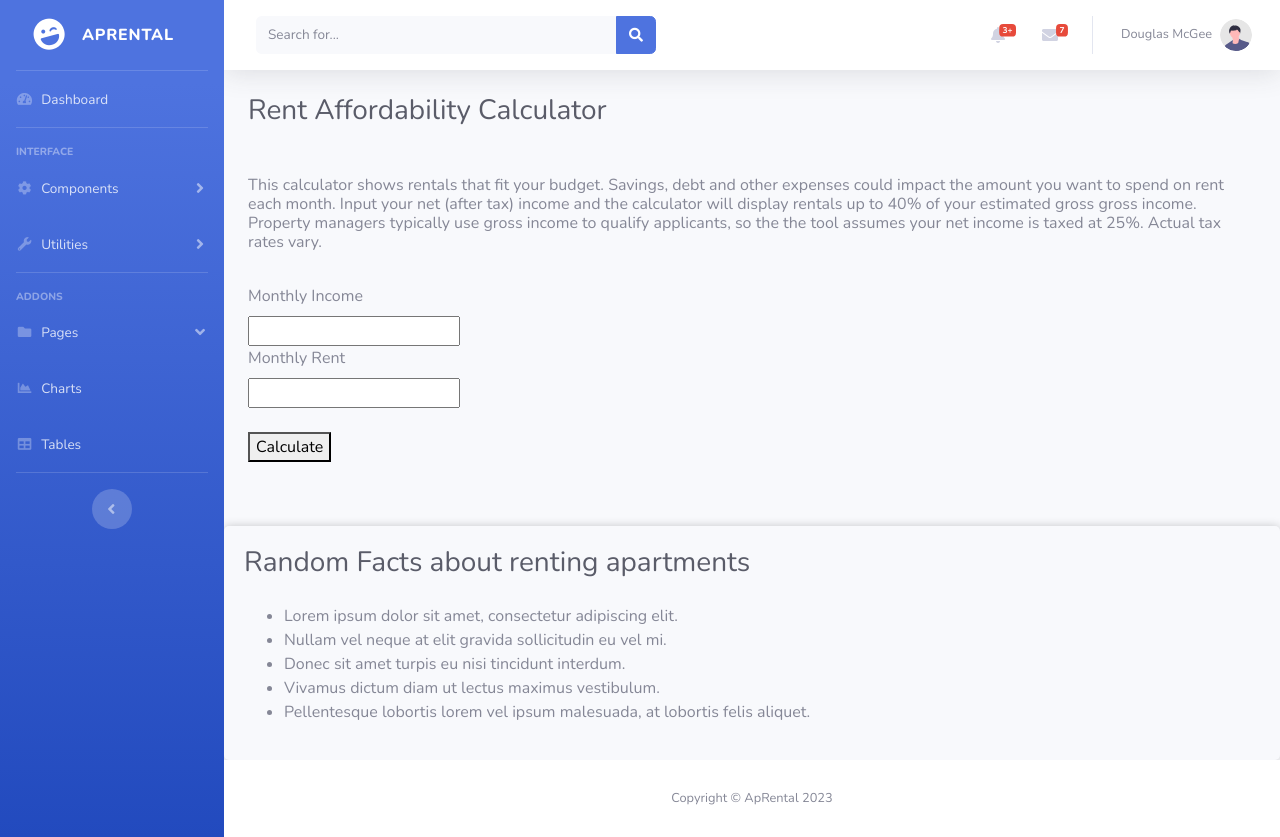
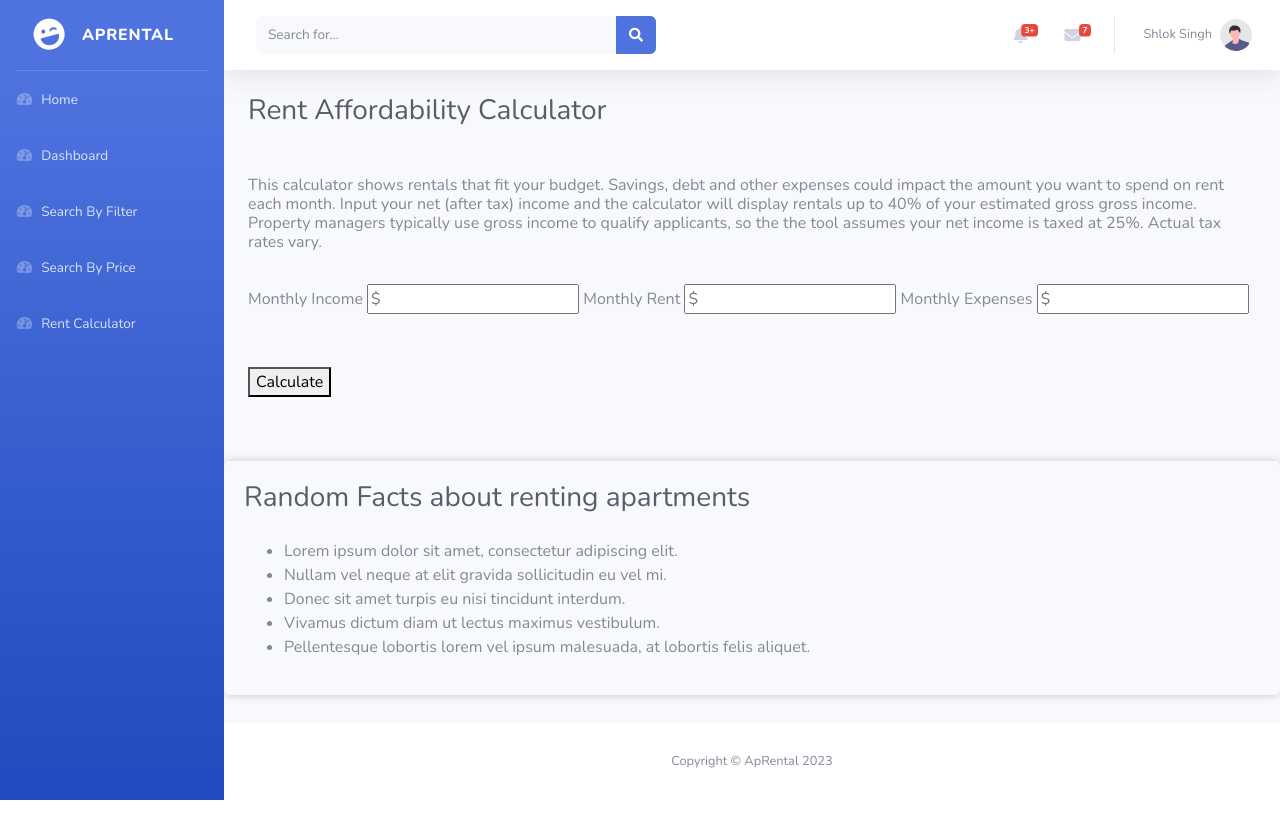
Before and after one commit to dishvyas/ApRental, a Django app: page /app/calculator/ in a window 1280 px wide. After the commit the page ends 800 px from the top, so only its background shows below. Run offline with Django 3.2, Linux system fonts and the light colour scheme; some libraries are stand-ins or nearby versions.

Commit message:
added some changes to calculator page

```diff
--- a/rental/templates/rentCalc.html
+++ b/rental/templates/rentCalc.html
@@ -29,21 +29,42 @@
                     <h6>This calculator shows rentals that fit your budget. Savings, debt and other expenses could impact the amount you want to spend on rent each month. Input your net (after tax) income and the calculator will display rentals up to 40% of your estimated gross gross income. Property managers typically use gross income to qualify applicants, so the the tool assumes your net income is taxed at 25%. Actual tax rates vary.</h6>
                     <br>
                     <form id = "rentC">
-
-                        <label id = "income" for="income">Monthly Income</label>
-                        <br>
-                        <input type="number" id="income" name="income" required>
-                        <br>
+                        <!-- <div style = "display: block;"> -->
+                        <div class="placeholder" data-placeholder="$">
+                        <label id = "inco" for="income">Monthly Income</label>
+                        <!-- <br> -->
+                        <input type="number" id="income" style="display: inline-block;" placeholder="$" name="income" required >
+                        <!-- </div> -->
+                        <!-- <br> -->
+                        <!-- <div style = "display: block;"> -->
                         <label id = "amount" for="rent">Monthly Rent</label>
-                        <br>
-                        <input type="number" id="rent" name="rent" required>
+                        <!-- <br> -->
+                        <input type="number" id="rent" style="display: inline-block;" placeholder="$" name="rent" required>
+                        <!-- </div> -->
+                        <!-- <div> -->
+                        <!-- <br> -->
+                        <label id = "expen" for="expense">Monthly Expenses</label>
+                        <!-- <br> -->
+                        <input type="number" id="expense" style="display: inline-block;" placeholder="$" name="expense" required >
+                        </div>
                         <br><br>
                         <button id ="calC" type="button" id="calculate">Calculate</button>
-                        <br>
                         <p id="result"></p>
                     </form>
                     <br>
                 </div>
+                <script>
+                    var button = document.getElementById("calC");
+                    var text = document.getElementById("result");
+
+                    button.addEventListener("click", function()
+                    {
+                        document.getElementById("income").value = "";
+                        document.getElementById("rent").value = "";
+                        document.getElementById("expense").value = "";
+                        text.textContent = "The estimated rent based on your inputs is $dummy!";
+                    });
+                  </script>
                 <!-- /.container-fluid -->
                 <br>
                 <div class="fact-box" style = "padding : 20px; border-radius: 5px; border-radius: 5px; box-shadow: 0 0 10px rgba(0,0,0,0.2);">
--- a/rental/templates/sidebar_part.html
+++ b/rental/templates/sidebar_part.html
@@ -12,107 +12,32 @@
             <!-- Divider -->
             <hr class="sidebar-divider my-0">
 
-            <!-- Nav Item - Dashboard -->
+            <!-- Nav Item - Pages -->
             <li class="nav-item {% if filename == "index" %}active{% endif %}">
                 <a class="nav-link" href="/index.html">
                     <i class="fas fa-fw fa-tachometer-alt"></i>
+                    <span>Home</span></a>
+            </li>
+            <li class="nav-item {% if filename == "index" %}active{% endif %}">
+                <a class="nav-link" href="/dashboard.html">
+                    <i class="fas fa-fw fa-tachometer-alt"></i>
                     <span>Dashboard</span></a>
             </li>
-
-            <!-- Divider -->
-            <hr class="sidebar-divider">
-
-            <!-- Heading -->
-            <div class="sidebar-heading">
-                Interface
-            </div>
-
-            <!-- Nav Item - Pages Collapse Menu -->
-            <li class="nav-item {% if collapse == "components" %}active{% endif %}">
-                <a class="nav-link collapsed" href="#" data-toggle="collapse" data-target="#collapseTwo"
-                    aria-expanded="true" aria-controls="collapseTwo">
-                    <i class="fas fa-fw fa-cog"></i>
-                    <span>Components</span>
-                </a>
-                <div id="collapseTwo" class="collapse {% if collapse == "components" %}show{% endif %}" aria-labelledby="headingTwo" data-parent="#accordionSidebar">
-                    <div class="bg-white py-2 collapse-inner rounded">
-                        <h6 class="collapse-header">Custom Components:</h6>
-                        <a class="collapse-item {% if filename == "buttons" %}active{% endif %}" href="/buttons.html">Buttons</a>
-                        <a class="collapse-item {% if filename == "cards" %}active{% endif %}" href="/cards.html">Cards</a>
-                    </div>
-                </div>
+            <li class="nav-item {% if filename == "index" %}active{% endif %}">
+                <a class="nav-link" href="/searchbyF.html">
+                    <i class="fas fa-fw fa-tachometer-alt"></i>
+                    <span>Search By Filter</span></a>
             </li>
-
-            <!-- Nav Item - Utilities Collapse Menu -->
-            <li class="nav-item {% if collapse == "utilities" %}active{% endif %}">
-                <a class="nav-link collapsed" href="#" data-toggle="collapse" data-target="#collapseUtilities"
-                    aria-expanded="true" aria-controls="collapseUtilities">
-                    <i class="fas fa-fw fa-wrench"></i>
-                    <span>Utilities</span>
-                </a>
-                <div id="collapseUtilities" class="collapse {% if collapse == "utilities" %}show{% endif %}" aria-labelledby="headingUtilities"
-                    data-parent="#accordionSidebar">
-                    <div class="bg-white py-2 collapse-inner rounded">
-                        <h6 class="collapse-header">Custom Utilities:</h6>
-                        <a class="collapse-item {% if filename == "utilities-color" %}active{% endif %}" href="/utilities-color.html">Colors</a>
-                        <a class="collapse-item {% if filename == "utilities-border" %}active{% endif %}" href="/utilities-border.html">Borders</a>
-                        <a class="collapse-item {% if filename == "utilities-animation" %}active{% endif %}" href="/utilities-animation.html">Animations</a>
-                        <a class="collapse-item {% if filename == "utilities-other" %}active{% endif %}" href="/utilities-other.html">Other</a>
-                    </div>
-                </div>
+            <li class="nav-item {% if filename == "index" %}active{% endif %}">
+                <a class="nav-link" href="/searchbyP.html">
+                    <i class="fas fa-fw fa-tachometer-alt"></i>
+                    <span>Search By Price</span></a>
             </li>
-
-            <!-- Divider -->
-            <hr class="sidebar-divider">
-
-            <!-- Heading -->
-            <div class="sidebar-heading">
-                Addons
-            </div>
-
-            <!-- Nav Item - Pages Collapse Menu -->
-            <li class="nav-item {% if collapse == "pages" %}active{% endif %}">
-                <a class="nav-link" href="#" data-toggle="collapse" data-target="#collapsePages" aria-expanded="true"
-                    aria-controls="collapsePages">
-                    <i class="fas fa-fw fa-folder"></i>
-                    <span>Pages</span>
-                </a>
-                <div id="collapsePages" class="collapse  {% if collapse == "pages" %}show{% endif %}" aria-labelledby="headingPages"
-                    data-parent="#accordionSidebar">
-                    <div class="bg-white py-2 collapse-inner rounded">
-                        <h6 class="collapse-header">Login Screens:</h6>
-                        <a class="collapse-item {% if filename == "login" %}active{% endif %}" href="/login.html">Login</a>
-                        <a class="collapse-item {% if filename == "register" %}active{% endif %}" href="/register.html">Register</a>
-                        <a class="collapse-item {% if filename == "forgot-password" %}active{% endif %}" href="/forgot-password.html">Forgot Password</a>
-                        <div class="collapse-divider"></div>
-                        <h6 class="collapse-header">Other Pages:</h6>
-                        <a class="collapse-item {% if filename == "404" %}active{% endif %}" href="/404.html">404 Page</a>
-                        <a class="collapse-item {% if filename == "blank" %}active{% endif %}" href="/blank.html">Blank Page</a>
-                    </div>
-                </div>
+            <li class="nav-item {% if filename == "index" %}active{% endif %}">
+                <a class="nav-link" href="/rentCalc.html">
+                    <i class="fas fa-fw fa-tachometer-alt"></i>
+                    <span>Rent Calculator</span></a>
             </li>
-
-            <!-- Nav Item - Charts -->
-            <li class="nav-item {% if filename == "charts" %}active{% endif %}">
-                <a class="nav-link " href="/charts.html">
-                    <i class="fas fa-fw fa-chart-area"></i>
-                    <span>Charts</span></a>
-            </li>
-
-            <!-- Nav Item - Tables -->
-            <li class="nav-item {% if filename == "tables" %}active{% endif %}">
-                <a class="nav-link" href="/tables.html">
-                    <i class="fas fa-fw fa-table"></i>
-                    <span>Tables</span></a>
-            </li>
-
-            <!-- Divider -->
-            <hr class="sidebar-divider d-none d-md-block">
-
-            <!-- Sidebar Toggler (Sidebar) -->
-            <div class="text-center d-none d-md-inline">
-                <button class="rounded-circle border-0" id="sidebarToggle"></button>
-            </div>
 
         </ul>
         <!-- End of Sidebar -->
--- a/rental/templates/topbar_part.html
+++ b/rental/templates/topbar_part.html
@@ -69,7 +69,7 @@
                                     </div>
                                     <div>
                                         <div class="small text-gray-500">December 12, 2019</div>
-                                        <span class="font-weight-bold">A new monthly report is ready to download!</span>
+                                        <span class="font-weight-bold">We think you might like this apartment! Check it out</span>
                                     </div>
                                 </a>
                                 <a class="dropdown-item d-flex align-items-center" href="#">
@@ -80,7 +80,7 @@
                                     </div>
                                     <div>
                                         <div class="small text-gray-500">December 7, 2019</div>
-                                        $290.29 has been deposited into your account!
+                                        Based on your rent amount preference, you should check this property out!
                                     </div>
                                 </a>
                                 <a class="dropdown-item d-flex align-items-center" href="#">
@@ -91,7 +91,7 @@
                                     </div>
                                     <div>
                                         <div class="small text-gray-500">December 2, 2019</div>
-                                        Spending Alert: We've noticed unusually high spending for your account.
+                                        Do you want to add 2fa on your account?
                                     </div>
                                 </a>
                                 <a class="dropdown-item text-center small text-gray-500" href="#">Show All Alerts</a>
@@ -119,8 +119,7 @@
                                         <div class="status-indicator bg-success"></div>
                                     </div>
                                     <div class="font-weight-bold">
-                                        <div class="text-truncate">Hi there! I am wondering if you can help me with a
-                                            problem I've been having.</div>
+                                        <div class="text-truncate">Hi there! I am wondering if you can tell me about your experience at xyz apartment.</div>
                                         <div class="small text-gray-500">Emily Fowler · 58m</div>
                                     </div>
                                 </a>
@@ -131,8 +130,7 @@
                                         <div class="status-indicator"></div>
                                     </div>
                                     <div>
-                                        <div class="text-truncate">I have the photos that you ordered last month, how
-                                            would you like them sent to you?</div>
+                                        <div class="text-truncate">I have the photos that you requested of the apartment last week.</div>
                                         <div class="small text-gray-500">Jae Chun · 1d</div>
                                     </div>
                                 </a>
@@ -143,8 +141,7 @@
                                         <div class="status-indicator bg-warning"></div>
                                     </div>
                                     <div>
-                                        <div class="text-truncate">Last month's report looks great, I am very happy with
-                                            the progress so far, keep up the good work!</div>
+                                        <div class="text-truncate">Did they provide all the amenities listed on their website?</div>
                                         <div class="small text-gray-500">Morgan Alvarez · 2d</div>
                                     </div>
                                 </a>
@@ -155,8 +152,7 @@
                                         <div class="status-indicator bg-success"></div>
                                     </div>
                                     <div>
-                                        <div class="text-truncate">Am I a good boy? The reason I ask is because someone
-                                            told me that people say this to all dogs, even if they aren't good...</div>
+                                        <div class="text-truncate">Can you tell me if the gym equipments were of good quality?</div>
                                         <div class="small text-gray-500">Chicken the Dog · 2w</div>
                                     </div>
                                 </a>
@@ -170,7 +166,7 @@
                         <li class="nav-item dropdown no-arrow">
                             <a class="nav-link dropdown-toggle" href="#" id="userDropdown" role="button"
                                 data-toggle="dropdown" aria-haspopup="true" aria-expanded="false">
-                                <span class="mr-2 d-none d-lg-inline text-gray-600 small">Douglas McGee</span>
+                                <span class="mr-2 d-none d-lg-inline text-gray-600 small">Shlok Singh</span>
                                 <img class="img-profile rounded-circle"
                                     src="/static/img/undraw_profile.svg">
                             </a>
```
Also changed, not shown: README.md, rental/static/css/sb-admin-2.css, 1 other file.
